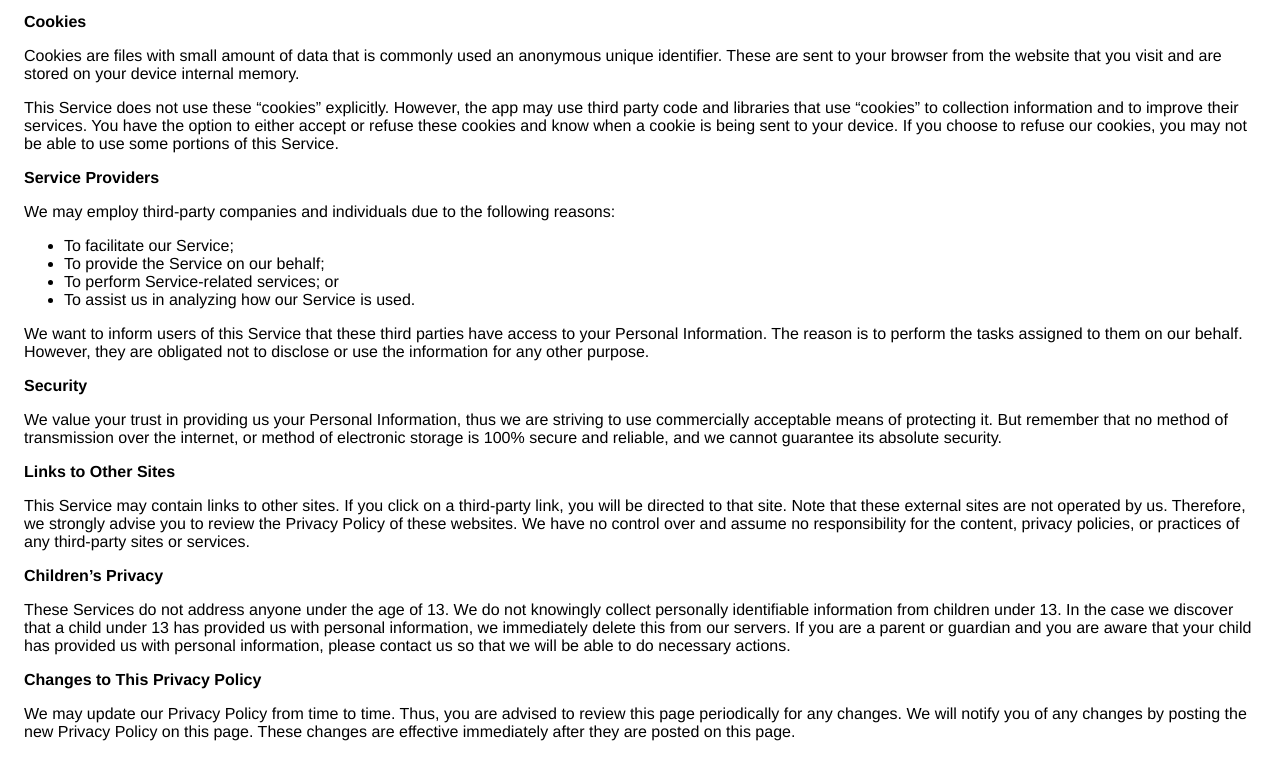
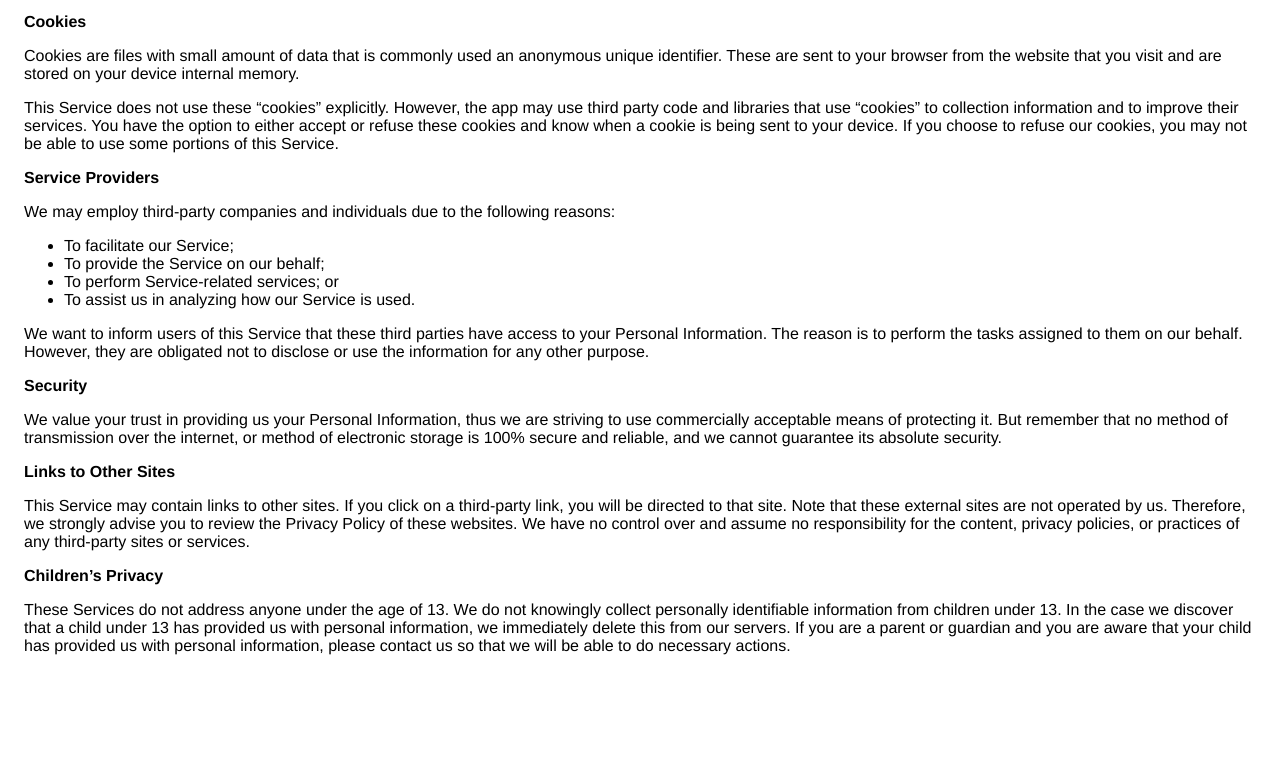
Before and after one commit to entiovi/entiovi.github.io, a plain HTML site: page index.html in a window 1280 px wide. Shown: the part 543-1322 px from the top of the page. After the commit the page ends 1238 px from the top, so only its background shows below. Drawn offline with Linux system fonts and the light colour scheme.

Commit message:
Update index.html

```diff
--- a/index.html
+++ b/index.html
@@ -37,9 +37,5 @@
                     under 13 has provided us with personal information, we immediately delete this from
                     our servers. If you are a parent or guardian and you are aware that your child has provided us with personal
                     information, please contact us so that we will be able to do necessary actions.
-                  </p> <p><strong>Changes to This Privacy Policy</strong></p> <p> We may update our Privacy Policy from time to time. Thus, you are advised to review
-                    this page periodically for any changes. We will notify you of any changes by posting
-                    the new Privacy Policy on this page. These changes are effective immediately after they are posted on
-                    this page.
                   </p>
   </body></html>
```
